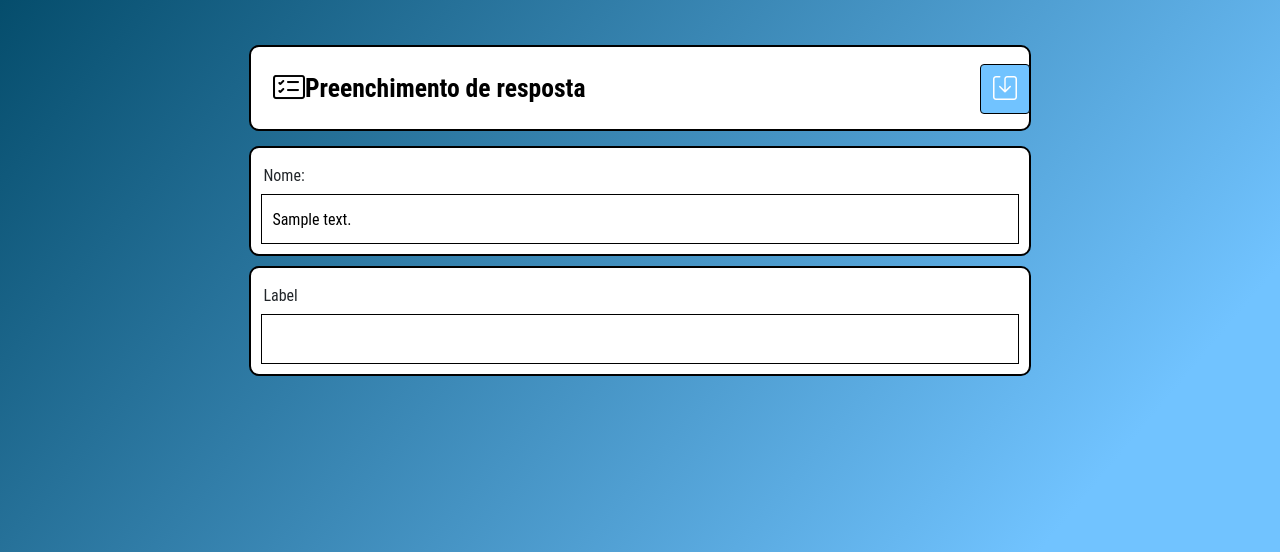
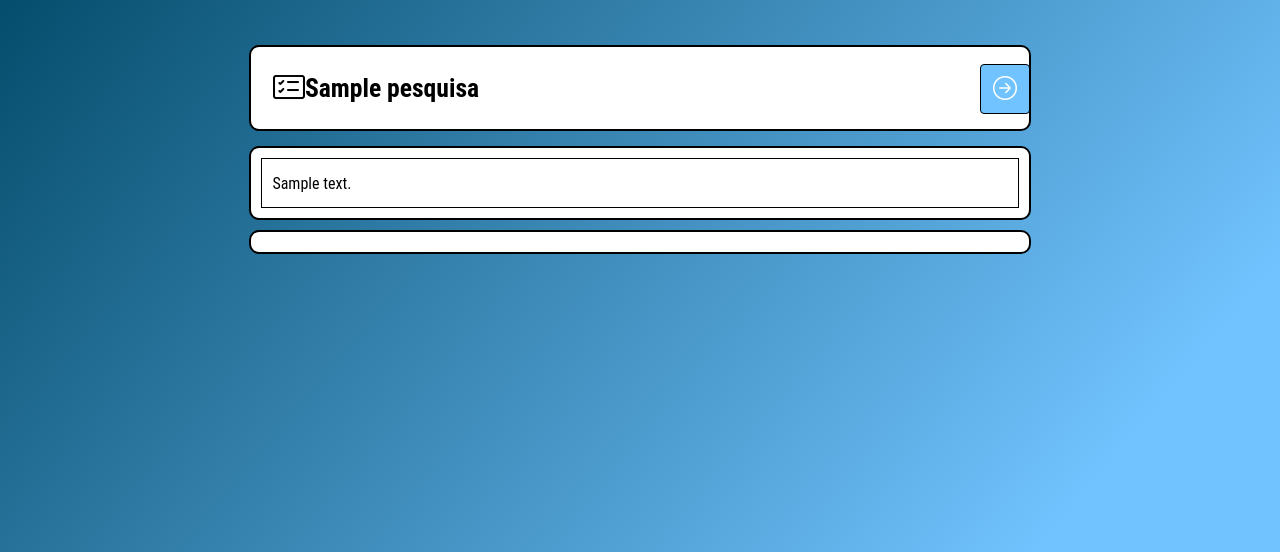
Before and after one commit to Douglaxz/APIClimaTempo, a Flask app: page /responderPergunta/10 in a window 1280 px wide. Shown: the top 552 px of the page. Run offline with Flask 2, Linux system fonts and the light colour scheme; tables that the repository leaves empty hold one stand-in row (values such as "Sample post"); parts of the project's set-up code (start-up, migrations or seed data) failed here and were passed over; some libraries are stand-ins or nearby versions.

Commit message:
navegação das perguntas

```diff
--- a/helpers.py
+++ b/helpers.py
@@ -195,8 +195,8 @@
 #TIPO: edição
 #TABELA: tb_?????
 #---------------------------------------------------------------------------------------------------------------------------------
-class FormularioResponderPesquisa(FlaskForm):
-    nome = StringField('Nome:', [validators.DataRequired(), validators.Length(min=1, max=50)], render_kw={'readonly': True})
+class FormularioResponderPesquisaInicio(FlaskForm):
+    nome = StringField('Titulo:', [validators.DataRequired(), validators.Length(min=1, max=50)], render_kw={'readonly': True})
     desc = TextAreaField('Descrição:', [validators.DataRequired(), validators.Length(min=1, max=500)], render_kw={'readonly': True})
     nomeusuario = StringField('Nome:', [validators.DataRequired(), validators.Length(min=1, max=50)])
     emailusuario = EmailField('Email:', [validators.DataRequired(), validators.Length(min=1, max=50)])
@@ -209,5 +209,5 @@
 #---------------------------------------------------------------------------------------------------------------------------------
 class FormularioResponderPesquisa(FlaskForm):
     pergunta = StringField('Nome:', [validators.DataRequired(), validators.Length(min=1, max=50)], render_kw={'readonly': True})
-    opcoes = RadioField('Label', choices=[])
+    opcoes = RadioField('Respostas', choices=[])
     salvar = SubmitField('Salvar')
--- a/templates/respondendoPergunta.html
+++ b/templates/respondendoPergunta.html
@@ -1,19 +1,19 @@
 {% extends 'template-pesquisa.html' %}
 {% block conteudo %}
-  <form method="post" action="{{ url_for('responderPergunta',id=id,numeropergunta=0) }}" enctype="multipart/form-data" id="formulario">
+  <form method="post" action="{{ url_for('responderPergunta',id=id,numeropergunta=numeropergunta) }}" enctype="multipart/form-data" id="formulario">
     <div class="box_cabecalho">
       <div class="box_titulo_interno">
         <i class="bi bi-card-checklist" style="font-size:2rem; color:black;" data-toggle="tooltip" data-placement="right" title="Pesquisa"></i> {{ titulo }}
       </div>
       <div class="box_botoes">
-        <a class="btn btn_titulo" href="#" onclick="myFunction()"><i class="bi bi-save" style="font-size:1.5rem; color:white;"></i></a>
+        <a class="btn btn_titulo" href="#" onclick="myFunction()"><i class="bi bi-arrow-right-circle" style="font-size:1.5rem; color:white;"></i></a>
       </div>
     </div>
     <div class="boxformulario">
       <fieldset>
         <input type="hidden" name="id" id="id" value="{{id}}">
         {{ form.csrf_token() }}
-        <div class="form-group">{{ form.pergunta.label(class = 'rotulo') }}
+        <div class="form-group">
           {{ form.pergunta(class = 'busca__input') }}</div>
       </fieldset>
     </div>
@@ -21,8 +21,8 @@
       <fieldset>
         <input type="hidden" name="id" id="id" value="{{id}}">
         {{ form.csrf_token() }}
-        <div class="form-group">{{ form.opcoes.label(class = 'rotulo') }}
-          {{ form.opcoes(class = 'busca__input') }}</div>
+        <div class="form-group">
+          {{ form.opcoes(class = 'form_group') }}</div>
       </fieldset>
     </div>
   </form>
--- a/views.py
+++ b/views.py
@@ -25,7 +25,8 @@
     FormularioPerguntaVisualizar,\
     FormularioRespostaEdicao,\
     FormularioRespostaVisualizar,\
-    FormularioResponderPesquisa
+    FormularioResponderPesquisa,\
+    FormularioResponderPesquisaInicio
 
 # ITENS POR PÁGINA
 from config import ROWS_PER_PAGE, CHAVE
@@ -925,7 +926,7 @@
 #---------------------------------------------------------------------------------------------------------------------------------
 @app.route('/responderPesquisa/<int:id>')
 def responderPesquisa(id):
-    form = FormularioResponderPesquisa()
+    form = FormularioResponderPesquisaInicio()
     pesquisa = tb_pesquisa.query.filter_by(cod_pesquisa=id).first()
     form.nome.data = pesquisa.nome_pesquisa
     form.desc.data = pesquisa.desc_pesquisa
@@ -939,11 +940,19 @@
 @app.route('/responderPergunta/<int:id><int:numeropergunta>', methods=['POST','GET'])
 def responderPergunta(id,numeropergunta):
     form = FormularioResponderPesquisa()
+    perguntasvetor = []
+    pesquisa = tb_pesquisa.query.filter_by(cod_pesquisa=id).first()
     perguntas = tb_pergunta.query.filter_by(cod_pesquisa=id)
-    rows = (perguntas.count())
+
+
     for pergunta in perguntas:
-        form.pergunta.data = pergunta.desc_pergunta
-        form.opcoes.choices = [(resposta.cod_resposta, resposta.desc_resposta) for resposta in tb_resposta.query.filter_by(cod_pergunta=pergunta.cod_pergunta).filter(tb_resposta.status_resposta == 0)]
-    #falta ver qual pergunta foi e qual não foi
+        perguntasvetor.append(pergunta.cod_pergunta)
 
-    return render_template('respondendoPergunta.html', titulo='Preenchimento de resposta', form=form, id=id)
+
+    pergunta = tb_pergunta.query.filter_by(cod_pergunta=perguntasvetor[numeropergunta]).first()
+    form.pergunta.data = pergunta.desc_pergunta
+    form.opcoes.choices = [(resposta.cod_resposta, resposta.desc_resposta) for resposta in tb_resposta.query.filter_by(cod_pergunta=pergunta.cod_pergunta).filter(tb_resposta.status_resposta == 0)]
+
+    numeropergunta = numeropergunta + 1
+
+    return render_template('respondendoPergunta.html', titulo=pesquisa.nome_pesquisa, form=form, id=id,numeropergunta=numeropergunta)
```
Also changed, not shown: templates/respondendoPesquisa.html (renamed from templates/respondendoPesquisa copy.html).
